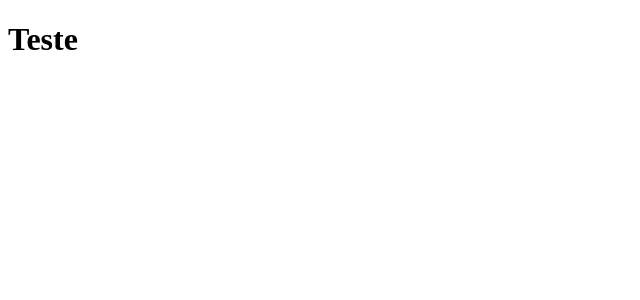
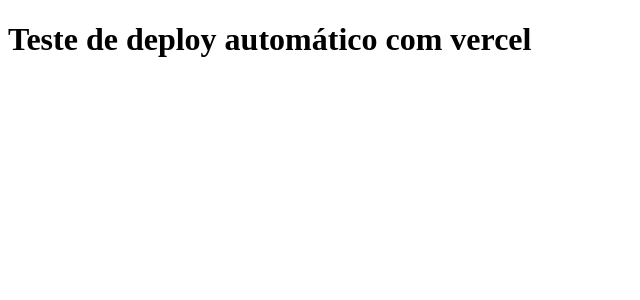
Before and after one commit to joaopdadv/tabnews, a Next.js app: page / in a window 1280 px wide. Shown: the top 300 px of the page, without its empty margins (0-640 px from the left). Built offline with nearby package versions, Linux system fonts and the light colour scheme.

Commit message:
modifica frase

```diff
--- a/pages/index.js
+++ b/pages/index.js
@@ -1,5 +1,5 @@
 function Home() {
-    return <h1>Teste</h1>
+    return <h1>Teste de deploy automático com vercel</h1>
 }
 
 export default Home;
```
